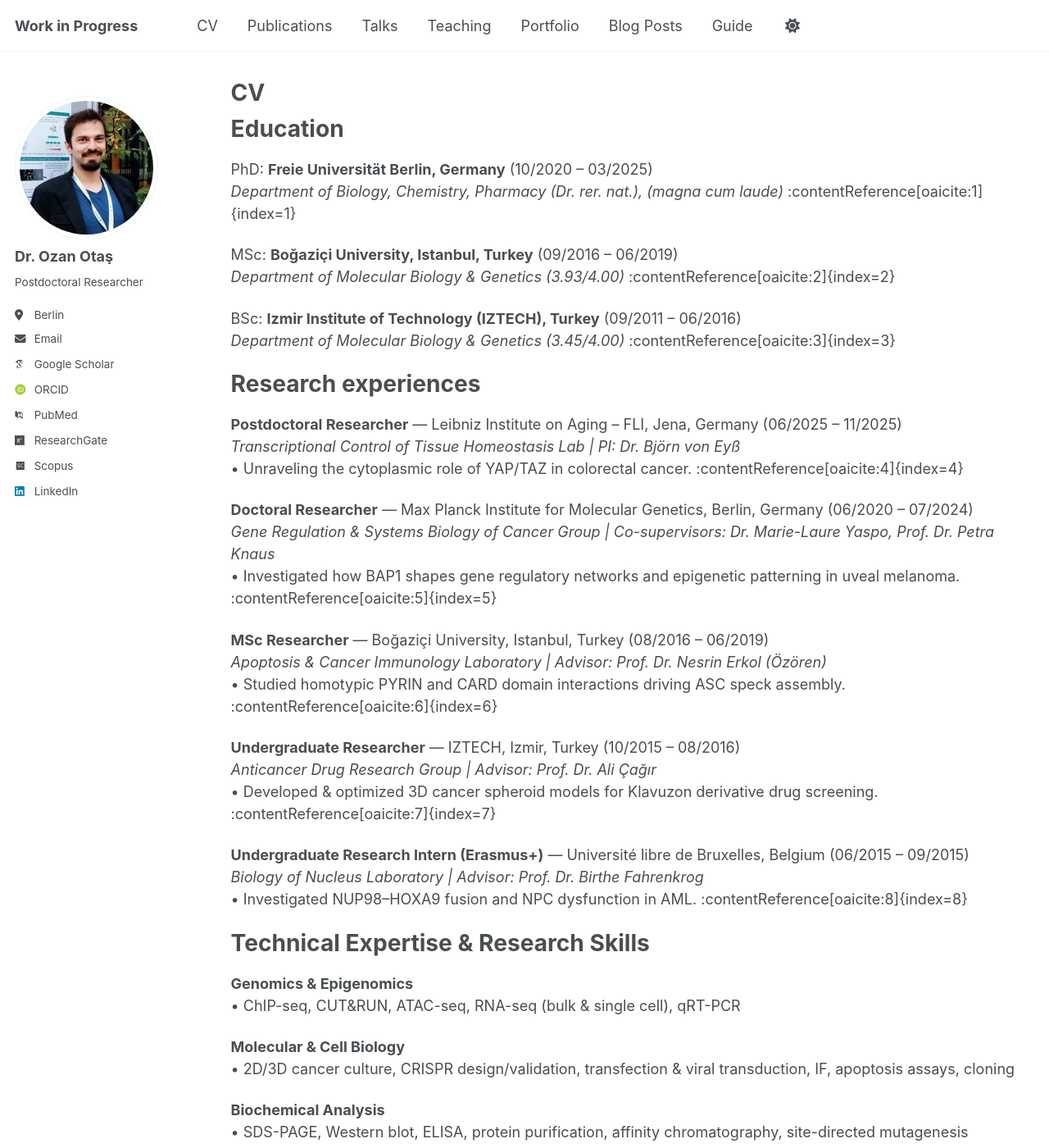
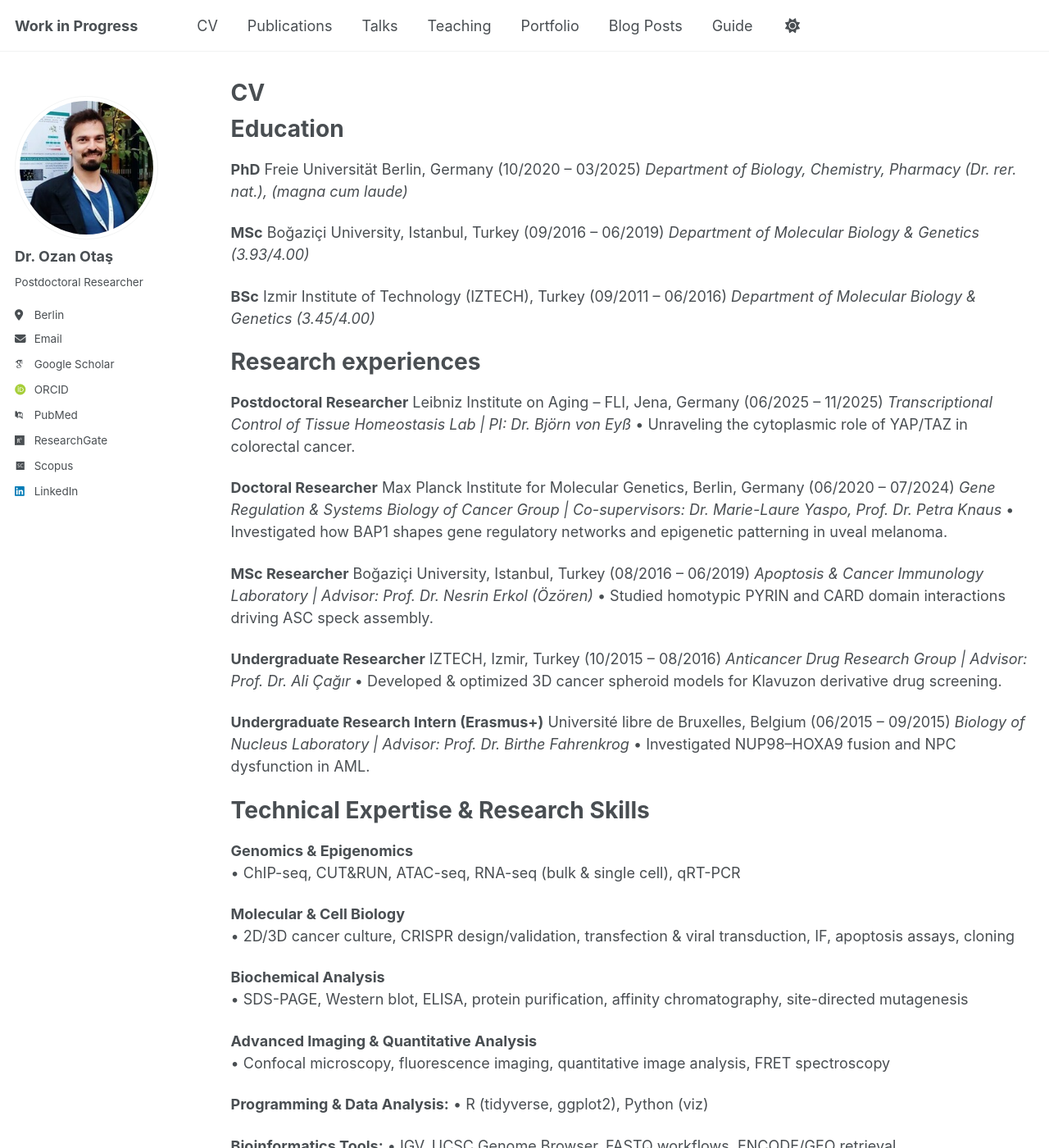
Before and after one commit to OzanOtas/ozanotas.github.io, a Jekyll site: the page built from _pages/cv.md, in a window 1280 px wide and 1400 px high. Shown: the whole window at 82% size. Built offline with Jekyll 4.4.1, drawn with Linux system fonts in a browser that asks for light colours; some web fonts are replaced; a script that is not in the unit is left out; some of the changed text lies outside the part shown.

Commit message:
Format education and research experience sections

```diff
--- a/_pages/cv.md
+++ b/_pages/cv.md
@@ -11,36 +11,48 @@ redirect_from:
 
 Education
 ======
-PhD: **Freie Universität Berlin, Germany** (10/2020 – 03/2025)
-*Department of Biology, Chemistry, Pharmacy (Dr. rer. nat.), (magna cum laude)* :contentReference[oaicite:1]{index=1}
+**PhD**
+Freie Universität Berlin, Germany (10/2020 – 03/2025)
+*Department of Biology, Chemistry, Pharmacy (Dr. rer. nat.), (magna cum laude)*
 
-MSc: **Boğaziçi University, Istanbul, Turkey** (09/2016 – 06/2019)
-*Department of Molecular Biology & Genetics (3.93/4.00)* :contentReference[oaicite:2]{index=2}
+**MSc**
+Boğaziçi University, Istanbul, Turkey (09/2016 – 06/2019)
+*Department of Molecular Biology & Genetics (3.93/4.00)*
 
-BSc: **Izmir Institute of Technology (IZTECH), Turkey** (09/2011 – 06/2016)
-*Department of Molecular Biology & Genetics (3.45/4.00)* :contentReference[oaicite:3]{index=3}
+**BSc**
+Izmir Institute of Technology (IZTECH), Turkey (09/2011 – 06/2016)
+*Department of Molecular Biology & Genetics (3.45/4.00)*
+
+
 
 Research experiences
 ======
-**Postdoctoral Researcher** — Leibniz Institute on Aging – FLI, Jena, Germany (06/2025 – 11/2025)
+**Postdoctoral Researcher**
+Leibniz Institute on Aging – FLI, Jena, Germany (06/2025 – 11/2025)
 *Transcriptional Control of Tissue Homeostasis Lab | PI: Dr. Björn von Eyß*
-• Unraveling the cytoplasmic role of YAP/TAZ in colorectal cancer. :contentReference[oaicite:4]{index=4}
+• Unraveling the cytoplasmic role of YAP/TAZ in colorectal cancer.
 
-**Doctoral Researcher** — Max Planck Institute for Molecular Genetics, Berlin, Germany (06/2020 – 07/2024)
+**Doctoral Researcher**
+Max Planck Institute for Molecular Genetics, Berlin, Germany (06/2020 – 07/2024)
 *Gene Regulation & Systems Biology of Cancer Group | Co-supervisors: Dr. Marie-Laure Yaspo, Prof. Dr. Petra Knaus*
-• Investigated how BAP1 shapes gene regulatory networks and epigenetic patterning in uveal melanoma. :contentReference[oaicite:5]{index=5}
+• Investigated how BAP1 shapes gene regulatory networks and epigenetic patterning in uveal melanoma.
 
-**MSc Researcher** — Boğaziçi University, Istanbul, Turkey (08/2016 – 06/2019)
+**MSc Researcher**
+Boğaziçi University, Istanbul, Turkey (08/2016 – 06/2019)
 *Apoptosis & Cancer Immunology Laboratory | Advisor: Prof. Dr. Nesrin Erkol (Özören)*
-• Studied homotypic PYRIN and CARD domain interactions driving ASC speck assembly. :contentReference[oaicite:6]{index=6}
+• Studied homotypic PYRIN and CARD domain interactions driving ASC speck assembly.
 
-**Undergraduate Researcher** — IZTECH, Izmir, Turkey (10/2015 – 08/2016)
+**Undergraduate Researcher**
+IZTECH, Izmir, Turkey (10/2015 – 08/2016)
 *Anticancer Drug Research Group | Advisor: Prof. Dr. Ali Çağır*
-• Developed & optimized 3D cancer spheroid models for Klavuzon derivative drug screening. :contentReference[oaicite:7]{index=7}
+• Developed & optimized 3D cancer spheroid models for Klavuzon derivative drug screening.
 
-**Undergraduate Research Intern (Erasmus+)** — Université libre de Bruxelles, Belgium (06/2015 – 09/2015)
+**Undergraduate Research Intern (Erasmus+)**
+Université libre de Bruxelles, Belgium (06/2015 – 09/2015)
 *Biology of Nucleus Laboratory | Advisor: Prof. Dr. Birthe Fahrenkrog*
-• Investigated NUP98–HOXA9 fusion and NPC dysfunction in AML. :contentReference[oaicite:8]{index=8}
+• Investigated NUP98–HOXA9 fusion and NPC dysfunction in AML.
+
+
 
 Technical Expertise & Research Skills
 ======
@@ -56,18 +68,25 @@ Technical Expertise & Research Skills
 **Advanced Imaging & Quantitative Analysis**
 • Confocal microscopy, fluorescence imaging, quantitative image analysis, FRET spectroscopy
 
-**Computational Skills:**
-**Programming & Data Analysis:** R (tidyverse, ggplot2), Python (viz)
-**Bioinformatics Tools:** IGV, UCSC Genome Browser, FASTQ workflows, ENCODE/GEO retrieval
-**Imaging & Quantification:** ImageJ/Fiji, PyMOL
-**Documentation:** GitHub, Overleaf, Markdown, Jupyter
+**Programming & Data Analysis:**
+• R (tidyverse, ggplot2), Python (viz)
+
+**Bioinformatics Tools:**
+• IGV, UCSC Genome Browser, FASTQ workflows, ENCODE/GEO retrieval
+
+**Imaging & Quantification:**
+• ImageJ/Fiji, PyMOL
+
+**Documentation:**
+• GitHub, Overleaf, Markdown, Jupyter, ELN
+
 
 
 Teaching & Mentoring
 ======
 **Teaching**
-• Instructor — *Cancer Genomics Nano Course*, MPIMG (11/2022) :contentReference[oaicite:14]{index=14}
-• Teaching Assistant — *Cell Biology Laboratory (BIO 106)*, Boğaziçi University (2017) :contentReference[oaicite:15]{index=15}
+• Instructor — *Cancer Genomics Nano Course*, MPIMG (11/2022)
+• Teaching Assistant — *Cell Biology Laboratory (BIO 106)*, Boğaziçi University (2017)
 
 **Mentoring**
 • Postdoctoral Mentor — MSc student, FLI (2025)
@@ -75,8 +94,10 @@ Teaching & Mentoring
 • Mentor — MPG MAXMINDS Program (2024–2025)
 • Mentor — Turkish Educational Foundation (TEV) (2020–present)
 
+
+
 Grants & Awards
 ======
-• DAAD PhD Scholarship (2020–2024) :contentReference[oaicite:16]{index=16}
-• TÜBİTAK MSc Research Project Grant (2018–2019) :contentReference[oaicite:17]{index=17}
-• TEV MSc Scholarship (2016–2018) :contentReference[oaicite:18]{index=18}
+• DAAD PhD Scholarship (2020–2024)
+• TÜBİTAK MSc Research Project Grant (2018–2019)
+• TEV MSc Scholarship (2016–2018)
```
